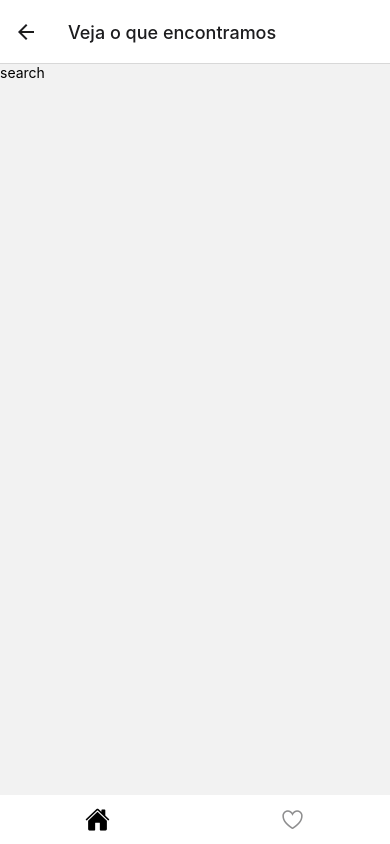
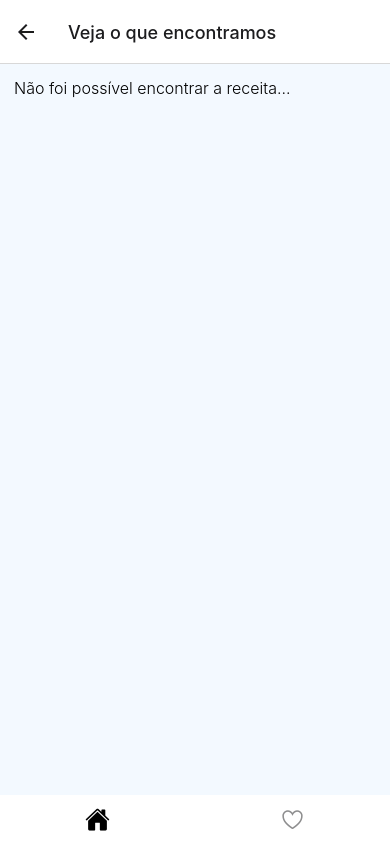
Before and after one commit to oliveiramiro2/receita-facil, a React Native app: screen /Search in a window 390 px wide. Built offline with nearby package versions, Linux system fonts and the light colour scheme.

Commit message:
added layout of page
add search page

```diff
--- a/src/pages/home.tsx
+++ b/src/pages/home.tsx
@@ -9,9 +9,12 @@ import {
 } from 'react-native';
 import React, { useState } from 'react';
 import { Ionicons } from '@expo/vector-icons';
+import { useNavigation } from '@react-navigation/native';
+import { NativeStackNavigationProp } from '@react-navigation/native-stack';
 
 import { FoodList, Logo } from '../components';
 import { data } from '../services/data';
+import { stacks } from '../routes/stack';
 
 const styles = StyleSheet.create({
     contain: {
@@ -47,6 +50,16 @@ const styles = StyleSheet.create({
 export const Home: React.FC = () => {
     const [search, setSearch] = useState<string>('');
 
+    const navigation = useNavigation<NativeStackNavigationProp<stacks>>();
+
+    const handleSearch = (): undefined | void => {
+        if (search === '') return;
+
+        const input = search;
+        setSearch('');
+        navigation.navigate('Search', { name: input });
+    };
+
     return (
         <SafeAreaView style={[styles.contain]}>
             <Logo />
@@ -59,7 +72,7 @@ export const Home: React.FC = () => {
                     value={search}
                     onChangeText={setSearch}
                 />
-                <TouchableOpacity>
+                <TouchableOpacity onPress={handleSearch}>
                     <Ionicons name="search" size={28} color="#4cbe6c" />
                 </TouchableOpacity>
             </View>
--- a/src/pages/search.tsx
+++ b/src/pages/search.tsx
@@ -1,14 +1,56 @@
-import { View, Text, StyleSheet } from 'react-native';
-import React from 'react';
+import { View, Text, StyleSheet, FlatList } from 'react-native';
+import React, { useState, useEffect } from 'react';
+import { RouteProp, useRoute } from '@react-navigation/native';
+
+import { data, IDataListFood } from '../services/data';
+import { FoodList } from '../components';
+
+type ParamList = {
+    Search: {
+        name: string;
+    };
+};
 
 const styles = StyleSheet.create({
     contain: {
         flex: 1,
+        paddingHorizontal: 14,
+        backgroundColor: '#f3f9ff',
+        paddingTop: 14,
+    },
+    textError: {
+        fontSize: 16,
+        fontWeight: '300',
     },
 });
 
-export const Search: React.FC = () => (
-    <View style={[styles.contain]}>
-        <Text>search</Text>
-    </View>
-);
+export const Search: React.FC = () => {
+    const [filted, setFilted] = useState<IDataListFood[]>([]);
+    const route = useRoute<RouteProp<ParamList, 'Search'>>();
+
+    useEffect(() => {
+        const foodFounded: IDataListFood[] = [];
+        data.forEach((item) => {
+            if (item.name.includes(route.params?.name)) {
+                foodFounded.push(item);
+            }
+        });
+        setFilted(foodFounded);
+    }, [route.params?.name]);
+
+    return (
+        <View style={[styles.contain]}>
+            <FlatList
+                showsVerticalScrollIndicator
+                data={filted}
+                keyExtractor={(item) => String(item.id)}
+                renderItem={({ item }) => <FoodList data={item} />}
+                ListEmptyComponent={() => (
+                    <Text style={[styles.textError]}>
+                        Não foi possível encontrar a receita...
+                    </Text>
+                )}
+            />
+        </View>
+    );
+};
```
